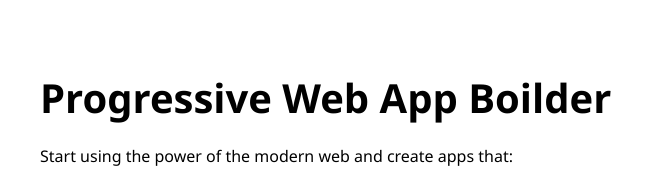
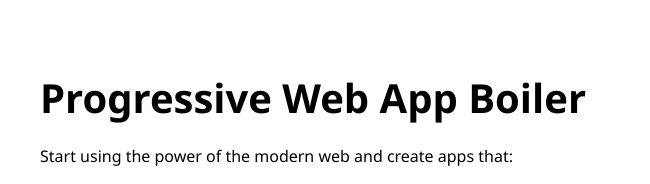
Before and after one commit to simoncarriere/pwa-boilder, a plain HTML site: page index.html in a window 1280 px wide. Shown: the part 170-354 px from the top of the page, 88-738 px from the left. Drawn offline with Linux system fonts and the light colour scheme.

Commit message:
Spellcheck

```diff
--- a/index.html
+++ b/index.html
@@ -28,7 +28,7 @@
     </button>
 
     <div>
-      <h1>Progressive Web App Boilder</h1>
+      <h1>Progressive Web App Boiler</h1>
       <h2>Start using the power of the modern web and create apps that:</h2>
       <ul>
         <li>Pass the Google Audit</li>
```
